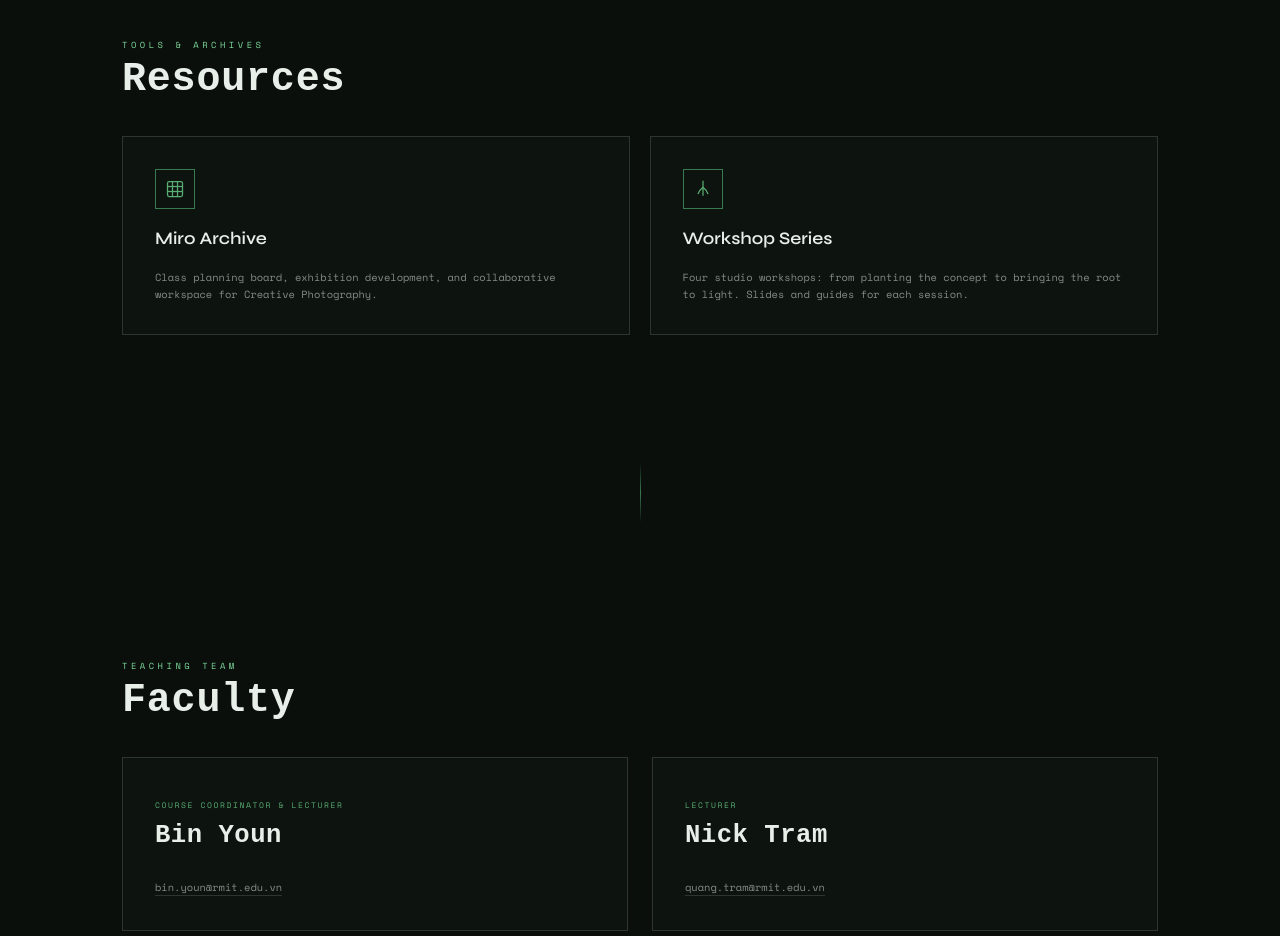
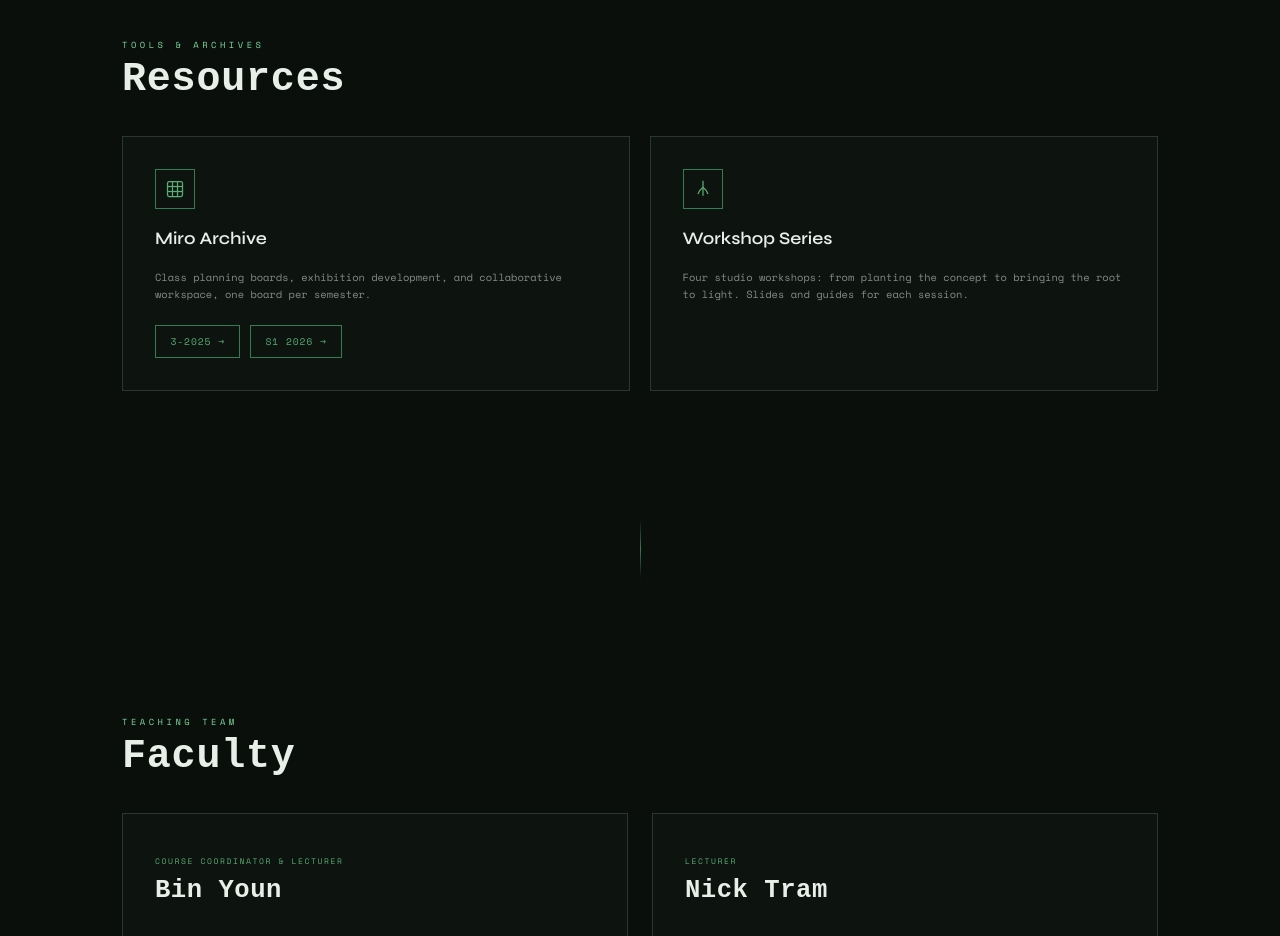
Before and after one commit to binyoun/reroot, a plain HTML site: page index.html in a window 1280 px wide. Shown: the part 7240-8176 px from the top of the page. Drawn offline with nearby package versions, Linux system fonts and the light colour scheme; animation ran at ten frames a second; a web font is replaced by a local one.

Commit message:
Miro Archive: link boards by semester (3-2025, S1 2026)
Co-Authored-By: Claude Opus 4.8 <noreply@anthropic.com>

```diff
--- a/index.html
+++ b/index.html
@@ -578,6 +578,9 @@
         .resource-card .res-icon svg { width: 20px; height: 20px; stroke: currentColor; stroke-width: 1.5; fill: none; }
         .resource-card .res-title { font-family: 'Syne', sans-serif; font-size: 1.1rem; font-weight: 600; color: var(--white); }
         .resource-card .res-desc { font-family: 'Space Mono', monospace; font-size: 0.65rem; color: var(--white-dim); line-height: 1.6; }
+        .res-links { display: flex; flex-wrap: wrap; gap: 0.6rem; margin-top: 0.4rem; }
+        .res-links a { font-family: 'Space Mono', monospace; font-size: 0.6rem; letter-spacing: 0.1em; text-transform: uppercase; color: var(--green-light); text-decoration: none; padding: 0.5rem 0.9rem; border: 1px solid var(--green); transition: all 0.3s ease; }
+        .res-links a:hover { background: var(--green); color: var(--bg-deep); }
 
         /* FACULTY */
         .faculty-grid { display: grid; grid-template-columns: repeat(auto-fit, minmax(280px, 1fr)); gap: 1.5rem; margin-top: 2rem; }
@@ -1032,13 +1035,17 @@
                 <span class="section-label">Tools & Archives</span>
                 <h2 class="section-title">Resources</h2>
                 <div class="resources-grid">
-                    <a href="https://au.miro.com/app/board/uXjVJ0G62UU=/?share_link_id=869347554165" target="_blank" class="resource-card">
+                    <div class="resource-card">
                         <div class="res-icon">
                             <svg viewBox="0 0 24 24"><rect x="3" y="3" width="18" height="18" rx="2"/><line x1="9" y1="3" x2="9" y2="21"/><line x1="15" y1="3" x2="15" y2="21"/><line x1="3" y1="9" x2="21" y2="9"/><line x1="3" y1="15" x2="21" y2="15"/></svg>
                         </div>
                         <span class="res-title">Miro Archive</span>
-                        <span class="res-desc">Class planning board, exhibition development, and collaborative workspace for Creative Photography.</span>
-                    </a>
+                        <span class="res-desc">Class planning boards, exhibition development, and collaborative workspace, one board per semester.</span>
+                        <div class="res-links">
+                            <a href="https://au.miro.com/app/board/uXjVJ0G62UU=/?share_link_id=869347554165" target="_blank">3-2025 →</a>
+                            <a href="https://au.miro.com/app/board/uXjVGQAQNmg=/?share_link_id=141034299408" target="_blank">S1 2026 →</a>
+                        </div>
+                    </div>
                     <a href="workshops/" class="resource-card">
                         <div class="res-icon">
                             <svg viewBox="0 0 24 24"><path d="M12 2v8"/><path d="M12 10q-4 3-6 8"/><path d="M12 10q4 3 6 8"/><path d="M12 10v10"/></svg>
```
